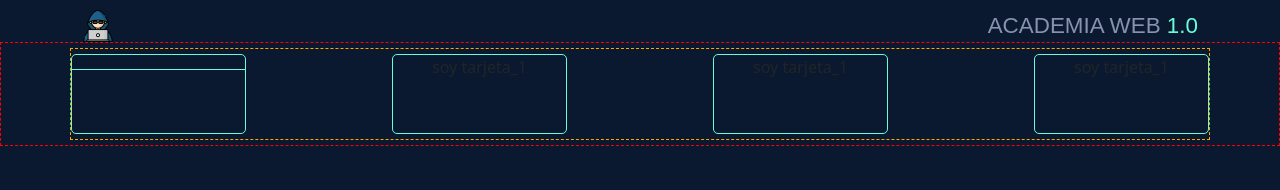
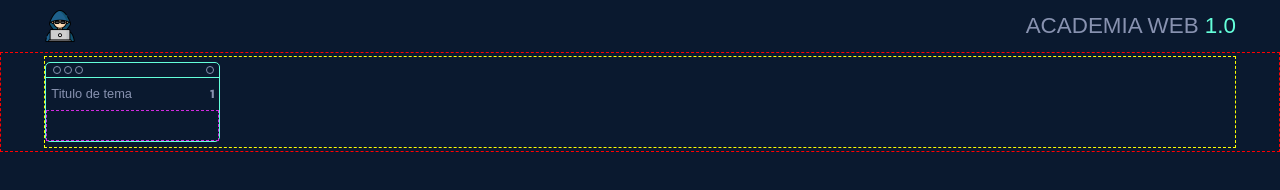
Before and after one commit to Gabriel-Arg/AcademiaWeb, a plain HTML site: page index.html in a window 1280 px wide. Drawn offline with nearby package versions, Linux system fonts and the light colour scheme; a web font is replaced by a local one.

Commit message:
Crea nueva tarjeta

```diff
--- a/index.html
+++ b/index.html
@@ -44,7 +44,7 @@
     <!-- --------------------------------------------------------- -->
 
     <div class="container-fluid titulo_academia">
-        <div class="container titulo_container">
+        <div class="container-xxl titulo_container">
 
             <figure>
                 <img src="icon/hacker.png" alt="Icono de hacker">
@@ -95,32 +95,36 @@
     <!--                    TARJETAS - GRUPO 1                      ->
     <!-- --------------------------------------------------------- -->
 
-    <div class="container-fluid tarjetas_fluid">
-        <div class="container tarjetas_container">
+    <div class="container-fluid card_fluid">
+        <div class="container-xxl card_container">
 
             <div class="tarjeta_1">
+
                 <div class="tarjeta_1_seccion1">
 
-                </div>
-                <div class="tarjeta_1_seccion2">
+                    <div class="puntos">
+                        <div class="puntos_3"></div>
+                        <div class="puntos_3"></div>
+                        <div class="puntos_3"></div>
+                    </div>
+
+                    <div class="puntos">
+                        <div class="punto_luz"></div>
+                    </div>
 
                 </div>
+
+                <div class="tarjeta_1_seccion2">
+                    <h3 class="tarjeta_1_titulo">Titulo de tema</h3>
+                    <p id="tarjeta_numero" class="tarjeta_1_titulo">1</p>
+                </div>
+
                 <div class="tarjeta_1_seccion3">
 
                 </div>
             </div>
 
-            <div class="tarjeta_1">
-                soy tarjeta_1
-            </div>
 
-            <div class="tarjeta_1">
-                soy tarjeta_1
-            </div>
-
-            <div class="tarjeta_1">
-                soy tarjeta_1
-            </div>
 
 
 
--- a/scss/compiler.scss
+++ b/scss/compiler.scss
@@ -21,6 +21,7 @@ body {
 
     .titulo_container {
         // border: 1px dashed blue;
+        width: 95%;
 
         display: flex;
         flex-direction: row;
@@ -60,6 +61,17 @@ body {
             }
         }
 
+    }
+}
+
+.banner_inicial_fluid {
+    border: 1px dashed crimson;
+    background-color: $color-azul-fondo;
+    padding: 10px 0px 0px 0px;
+
+    .banner_inicial_container {
+        border: 1px dashed teal;
+        width: 95%;
     }
 }
 
@@ -135,27 +147,23 @@ body {
 }
 
 // -------------------------
-//   TRIADA DE 3 TARJETAS
+//   GRUPO DE TARJETAS
 // -------------------------
-.tarjetas_fluid {
+
+.card_fluid {
     border: 1px dashed red;
-    margin: 0;
-    padding: 5px 0px;
+    margin-top: 10px;
+    height: 100px;
 
     display: flex;
-    flex-flow: row wrap;
+    flex-direction: row;
     justify-content: center;
     align-items: center;
 
-    .tarjetas_container {
-        border: 1px dashed orange;
-        margin: 0;
+    .card_container {
+        border: 1px dashed yellow;
         padding: 0;
-
-        display: flex;
-        flex-flow: row wrap;
-        justify-content: space-between;
-        align-items: center;
+        width: 95%;
 
         .tarjeta_1 {
             border: 1px solid $color-cyan;
@@ -173,6 +181,70 @@ body {
                 border-bottom: 1px solid $color-cyan;
                 width: 100%;
                 height: 15px;
+
+                display: flex;
+                flex-direction: row;
+                justify-content: space-between;
+                align-items: center;
+
+                .puntos {
+                    // border: 1px dashed red;
+                    height: 100%;
+                    width: 40px;
+
+                    display: flex;
+                    flex-direction: row;
+                    justify-content: flex-end;
+                    align-items: center;
+
+                    .puntos_3 {
+                        border: 1px solid $color-azul-titulo;
+                        border-radius: 50%;
+                        height: 8px;
+                        width: 8px;
+                        margin-right: 3px;
+
+                    }
+
+                    .punto_luz {
+                        border: 1px solid $color-azul-titulo;
+                        border-radius: 50%;
+                        height: 8px;
+                        width: 8px;
+                        margin-right: 5px;
+                    }
+                }
+            }
+
+            .tarjeta_1_seccion2 {
+                // border: 1px dashed indianred;
+                width: 100%;
+                height: 30%;
+                padding-left: 5px;
+
+                display: flex;
+                flex-direction: row;
+                justify-content: space-between;
+                align-items: center;
+
+                .tarjeta_1_titulo {
+                    margin: 0;
+                    padding: 0;
+                    font-family: $fuente-subtitulo;
+                    font-size: 0.8rem;
+                    color: $color-azul-titulo
+                }
+
+                #tarjeta_numero {
+                    font-family: $fuente-titulos;
+                    margin-right: 5px;
+                }
+            }
+
+            .tarjeta_1_seccion3 {
+                border: 1px dashed rgb(211, 43, 226);
+                width: 100%;
+                height: 40%;
             }
         }
 
```
Also changed, not shown: css/monitor.css, 1 other file.
